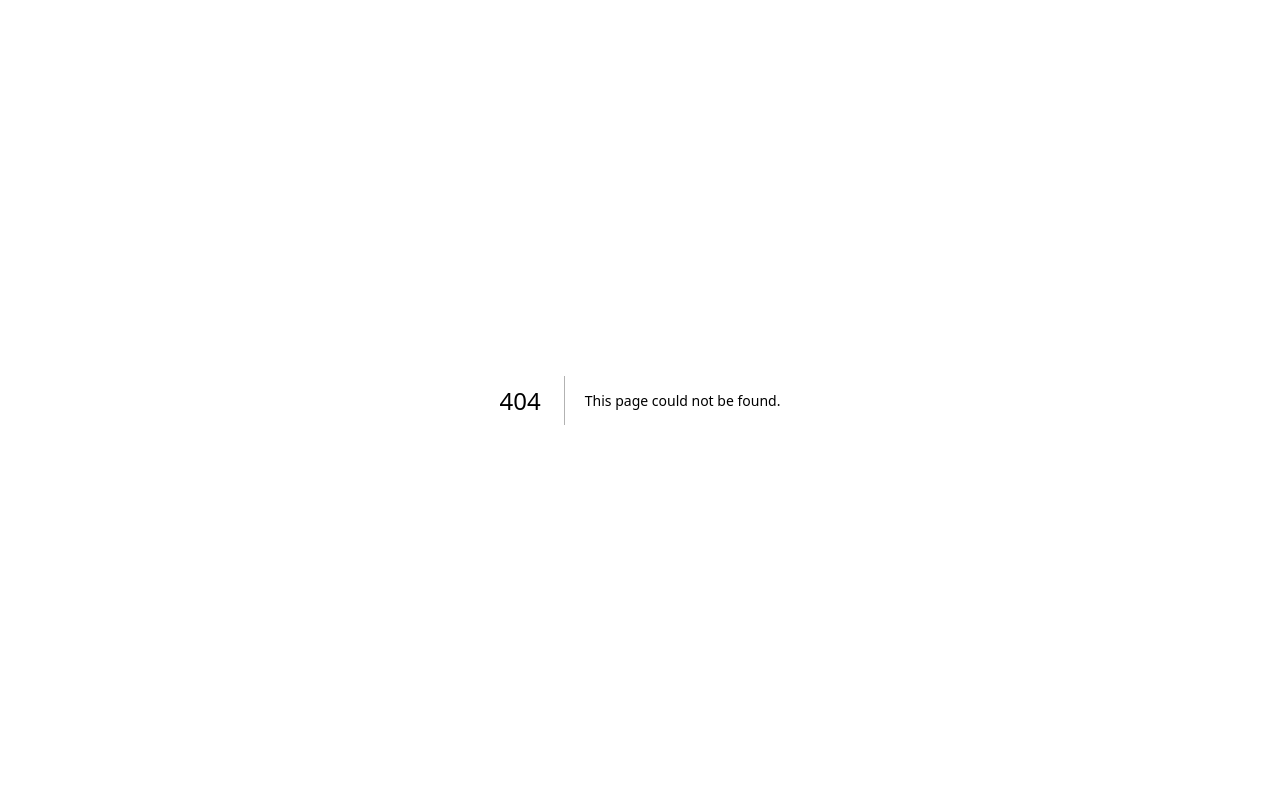
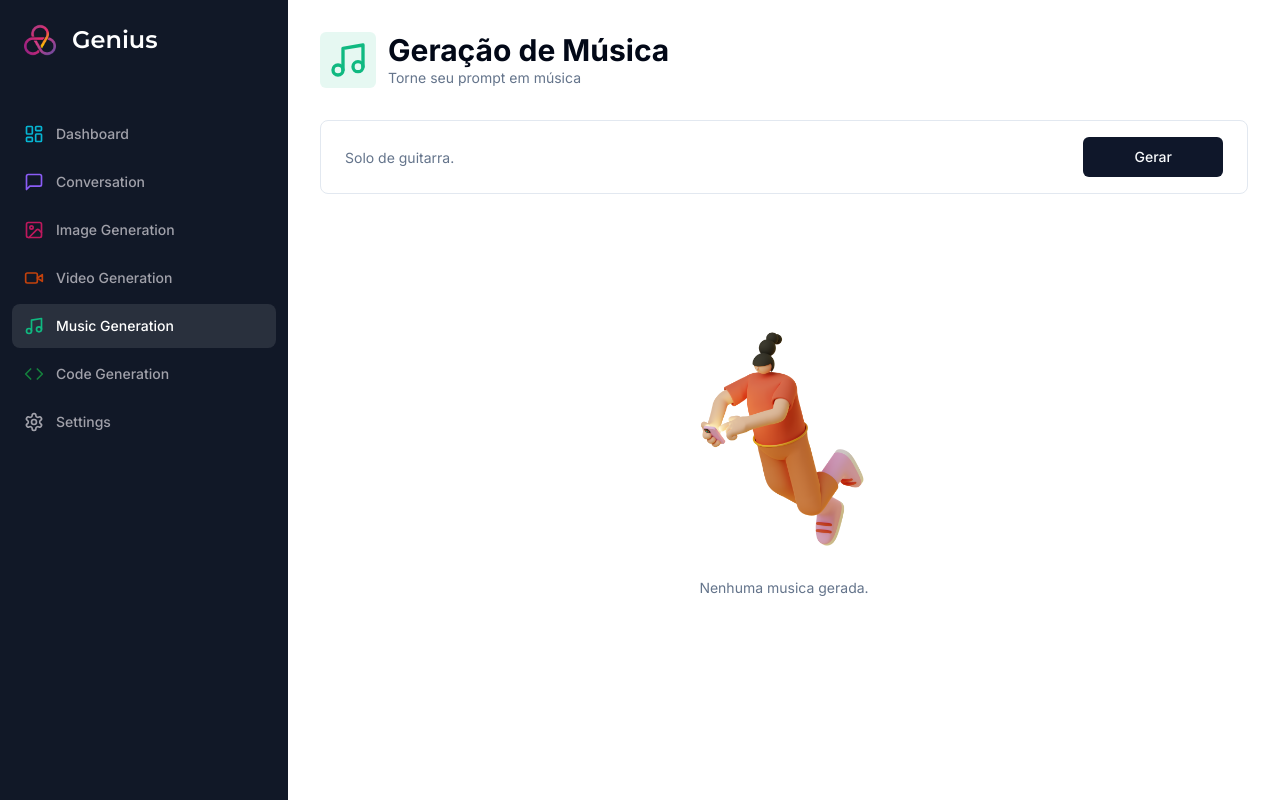
Before and after one commit to alexandrearaujoo/ai-platform, a Next.js app: page /music in a window 1280 px wide. Before the commit this address had no page. Built offline with nearby package versions, Linux system fonts and the light colour scheme.

Commit message:
feat: music generation

```diff
--- /dev/null
+++ b/app/(dashboard)/(routes)/music/components/messages-content.tsx
@@ -0,0 +1,28 @@
+'use client';
+
+import Empty from '@/components/empty';
+import Loader from '@/components/loader';
+
+import { useMusic } from '@/hooks/useMusic';
+
+const MusicContent = () => {
+  const { music, isSubmitting } = useMusic();
+
+  return (
+    <>
+      {isSubmitting && (
+        <div className="flex w-full items-center justify-center rounded-lg bg-muted p-8">
+          <Loader />
+        </div>
+      )}
+      {!music && !isSubmitting && <Empty label="Nenhuma musica gerada." />}
+      {music && (
+        <audio controls className="mt-8 w-full">
+          <source src={music} />
+        </audio>
+      )}
+    </>
+  );
+};
+
+export default MusicContent;
--- /dev/null
+++ b/app/(dashboard)/(routes)/music/page.tsx
@@ -0,0 +1,25 @@
+import MusicContent from './components/messages-content';
+import MusicForm from '@/components/forms/music-form';
+import Heading from '@/components/heading';
+
+import { Music } from 'lucide-react';
+
+export default function MusicPage() {
+  return (
+    <section>
+      <Heading
+        title="Geração de Música"
+        description="Torne seu prompt em música"
+        icon={Music}
+        iconColor="text-emerald-500"
+        bgColor="bg-emerald-500/10"
+      />
+      <section className="px-4 lg:px-8">
+        <MusicForm />
+      </section>
+      <section className="mt-4 space-y-4">
+        <MusicContent />
+      </section>
+    </section>
+  );
+}
--- a/app/api/code/route.ts
+++ b/app/api/code/route.ts
@@ -19,7 +19,7 @@ export async function POST(req: Request) {
       return new NextResponse('Unauthorized', { status: 401 });
     }
 
-    if (!config) {
+    if (!config.apiKey) {
       return new NextResponse('OpenAI API Key not configured', { status: 500 });
     }
 
--- a/app/api/conversation/route.ts
+++ b/app/api/conversation/route.ts
@@ -12,7 +12,7 @@ export async function POST(req: Request) {
       return new NextResponse('Unauthorized', { status: 401 });
     }
 
-    if (!config) {
+    if (!config.apiKey) {
       return new NextResponse('OpenAI API Key not configured', { status: 500 });
     }
 
--- a/app/api/image/route.ts
+++ b/app/api/image/route.ts
@@ -12,7 +12,7 @@ export async function POST(req: Request) {
       return new NextResponse('Unauthorized', { status: 401 });
     }
 
-    if (!config) {
+    if (!config.apiKey) {
       return new NextResponse('OpenAI API Key not configured', { status: 500 });
     }
 
--- /dev/null
+++ b/app/api/music/route.ts
@@ -0,0 +1,34 @@
+import { NextResponse } from 'next/server';
+
+import { replicate } from '@/lib/replicate';
+import { auth } from '@clerk/nextjs';
+import console from 'console';
+
+export async function POST(req: Request) {
+  try {
+    const { userId } = auth();
+    const { prompt } = await req.json();
+
+    if (!userId) {
+      return new NextResponse('Unauthorized', { status: 401 });
+    }
+
+    if (!prompt) {
+      return new NextResponse('Missing prompt', { status: 400 });
+    }
+
+    const res = await replicate.run(
+      'riffusion/riffusion:8cf61ea6c56afd61d8f5b9ffd14d7c216c0a93844ce2d82ac1c9ecc9c7f24e05',
+      {
+        input: {
+          prompt_a: prompt
+        }
+      }
+    );
+
+    return NextResponse.json(res);
+  } catch (error) {
+    console.log('[MUSIC_ERROR]', error);
+    return new NextResponse('Internal Server Error', { status: 500 });
+  }
+}
--- /dev/null
+++ b/components/forms/music-form.tsx
@@ -0,0 +1,61 @@
+'use client';
+
+import { Button } from '../ui/button';
+import {
+  Form,
+  FormControl,
+  FormField,
+  FormItem,
+  FormMessage
+} from '../ui/form';
+import { Input } from '../ui/input';
+import Spinner from '../ui/spinner';
+
+import { useMusic } from '@/hooks/useMusic';
+
+const MusicForm = () => {
+  const { musicForm, handleSubmit, onSubmit, isSubmitting } = useMusic();
+
+  return (
+    <div>
+      <Form {...musicForm}>
+        <form
+          onSubmit={handleSubmit(onSubmit)}
+          className="grid w-full grid-cols-12 gap-2 rounded-lg border p-4 px-3 focus-within:shadow-sm md:px-6"
+        >
+          <FormField
+            name="prompt"
+            render={({ field }) => (
+              <FormItem className="col-span-12 lg:col-span-10">
+                <FormControl className="m-0 p-0">
+                  <Input
+                    className="border-0 outline-none focus-visible:ring-0 focus-visible:ring-transparent"
+                    disabled={isSubmitting}
+                    placeholder="Solo de guitarra."
+                    {...field}
+                  />
+                </FormControl>
+                <FormMessage />
+              </FormItem>
+            )}
+          />
+          <Button
+            type="submit"
+            disabled={isSubmitting}
+            className="col-span-12 w-full gap-2 lg:col-span-2"
+          >
+            {isSubmitting ? (
+              <>
+                <Spinner /> Gerando...
+              </>
+            ) : (
+              'Gerar'
+            )}
+          </Button>
+        </form>
+      </Form>
+    </div>
+  );
+};
+
+export default MusicForm;
--- a/env.d.ts
+++ b/env.d.ts
@@ -7,5 +7,6 @@ namespace NodeJS {
     NEXT_PUBLIC_CLERK_AFTER_SIGN_IN_URL: string;
     NEXT_PUBLIC_CLERK_AFTER_SIGN_UP_URL: string;
     OPENAI_API_KEY: string;
+    REPLICATE_API_KEY: string;
   }
 }
--- /dev/null
+++ b/hooks/useMusic.ts
@@ -0,0 +1,47 @@
+import { useRouter } from 'next/navigation';
+import { useState } from 'react';
+import { useForm } from 'react-hook-form';
+
+import { MusicRequest, musicSchema } from '@/schemas/musicSchema';
+import { zodResolver } from '@hookform/resolvers/zod';
+import axios from 'axios';
+
+export const useMusic = () => {
+  const [music, setMusic] = useState<string>();
+  const router = useRouter();
+  const musicForm = useForm<MusicRequest>({
+    resolver: zodResolver(musicSchema),
+    defaultValues: {
+      prompt: ''
+    }
+  });
+
+  const {
+    handleSubmit,
+    reset,
+    formState: { isSubmitting }
+  } = musicForm;
+
+  const onSubmit = async (data: MusicRequest) => {
+    try {
+      setMusic(undefined);
+
+      const { data: res } = await axios.post('/api/music', data);
+
+      setMusic(res.audio);
+      reset();
+    } catch (error) {
+      console.log(error);
+    } finally {
+      router.refresh();
+    }
+  };
+
+  return {
+    onSubmit,
+    handleSubmit,
+    musicForm,
+    isSubmitting,
+    music
+  };
+};
--- /dev/null
+++ b/lib/replicate.ts
@@ -0,0 +1,5 @@
+import Replicate from 'replicate';
+
+export const replicate = new Replicate({
+  auth: process.env.REPLICATE_API_KEY
+});
--- a/package.json
+++ b/package.json
@@ -34,6 +34,7 @@
     "react-dom": "18.2.0",
     "react-hook-form": "^7.45.2",
     "react-markdown": "^8.0.7",
+    "replicate": "^0.12.3",
     "tailwind-merge": "^1.14.0",
     "tailwindcss": "3.3.3",
     "tailwindcss-animate": "^1.0.6",
--- /dev/null
+++ b/schemas/musicSchema.ts
@@ -0,0 +1,7 @@
+import { z } from 'zod';
+
+export const musicSchema = z.object({
+  prompt: z.string().min(1, 'Minimo de 1 caracter')
+});
+
+export type MusicRequest = z.infer<typeof musicSchema>;
```
Also changed, not shown: 1 other file (tests, documents, lock files or other folders).
